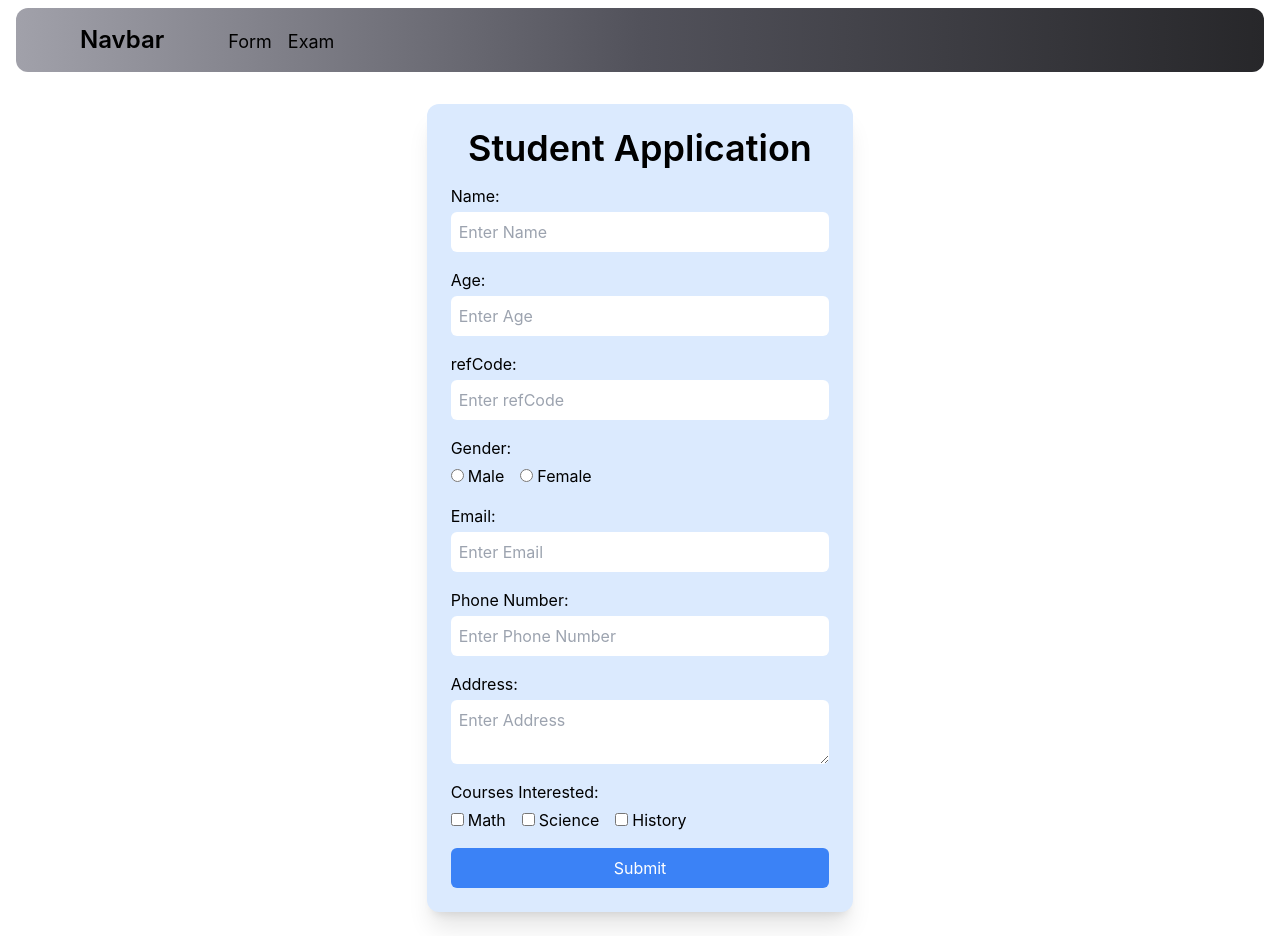
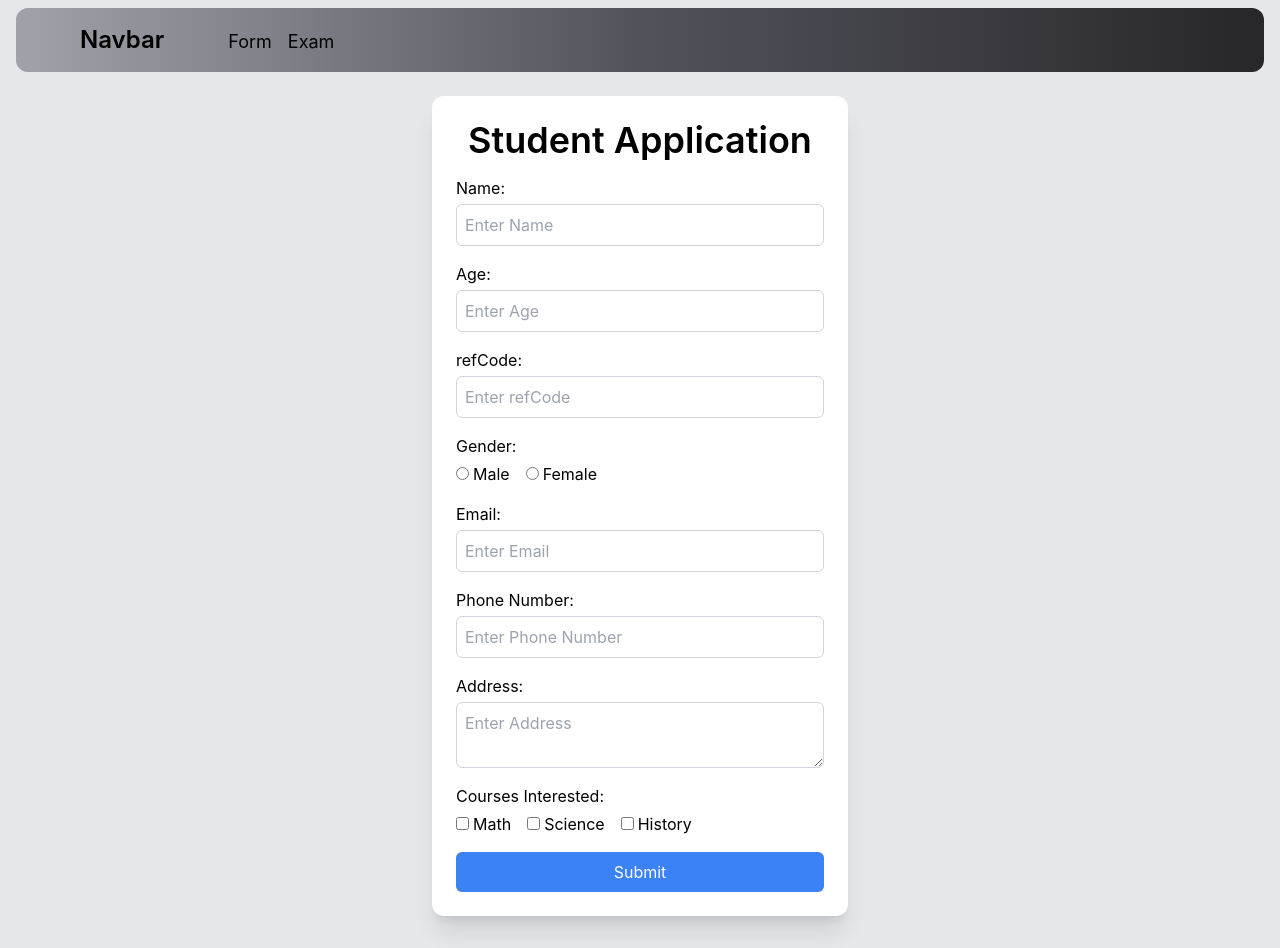
Before and after one commit to Riddh2003/MERN_Projects, a React (Create React App) app in the folder homework/: page /navbar/form in a window 1280 px wide. Built offline with nearby package versions, Linux system fonts and the light colour scheme.

Commit message:
changes in homework project

```diff
--- a/homework/src/App.js
+++ b/homework/src/App.js
@@ -5,7 +5,7 @@ import { Exam } from "./components/Exam";
 
 function App() {
   return (
-    <div className="w-full h-screen">
+    <div className="w-full max-h-fit py-2 px-4 bg-gray-200">
       <Navbar></Navbar>
       <Routes>
         <Route path="/navbar/form" element={<Form></Form>}></Route>
--- a/homework/src/components/Exam.jsx
+++ b/homework/src/components/Exam.jsx
@@ -2,18 +2,21 @@ import React, { useState } from "react";
 import { useForm } from "react-hook-form";
 
 export const Exam = () => {
-  const { register, handleSubmit } = useForm();
-  const [questions, setQuestions] = useState();
+  const { register, handleSubmit, reset } = useForm();
+  const [questions, setQuestions] = useState([]);
   const [isSubmited, setIsSubmited] = useState(false);
+
   const submitHandler = data => {
-    setQuestions(data);
+    setQuestions(prevQuestions => [...prevQuestions, data]);
     setIsSubmited(true);
+    reset();
   };
+
   return (
-    <div className="flex justify-center items-center h-screen bg-gray-100">
+    <div className="flex flex-col items-center mt-6 justify-center max-h-fit">
       <form
         onSubmit={handleSubmit(submitHandler)}
-        className="bg-white p-6 rounded shadow-md w-full max-w-md"
+        className="bg-white p-6 rounded-lg shadow-md w-full max-w-md mb-6"
       >
         <p className="text-2xl font-bold mb-4">Exam</p>
         <div className="mb-4">
@@ -31,28 +34,50 @@ export const Exam = () => {
             type="text"
             placeholder="Enter the option A: "
             className="w-full p-2 border border-gray-300 rounded mt-1 mb-2"
-            {...register("option A")}
+            {...register("optionA")}
           />
           <input
             type="text"
             placeholder="Enter the option B: "
             className="w-full p-2 border border-gray-300 rounded mt-1 mb-2"
-            {...register("option B")}
+            {...register("optionB")}
           />
           <input
             type="text"
             placeholder="Enter the option C: "
             className="w-full p-2 border border-gray-300 rounded mt-1 mb-2"
-            {...register("option C")}
+            {...register("optionC")}
           />
           <input
             type="text"
             placeholder="Enter the option D: "
             className="w-full p-2 border border-gray-300 rounded mt-1"
-            {...register("option D")}
+            {...register("optionD")}
           />
+          <button
+            type="submit"
+            className="btn mt-4 p-2 rounded bg-gray-400 w-full hover:bg-gray-500"
+          >
+            ADD
+          </button>
         </div>
       </form>
+      {isSubmited &&
+        questions.map((question, index) => (
+          <div
+            key={index}
+            className="bg-white p-6 rounded-lg shadow-md w-full max-w-md mb-6"
+          >
+            <p className="text-2xl font-bold mb-4">Question {index + 1}</p>
+            <p className="text-lg font-semibold mb-4">Q: {question.question}</p>
+            <p className="text-lg font-semibold mb-4" type="checkbox">
+              A: {question.optionA}
+            </p>
+            <p className="text-lg font-semibold mb-4">B: {question.optionB}</p>
+            <p className="text-lg font-semibold mb-4">C: {question.optionC}</p>
+            <p className="text-lg font-semibold mb-4">D: {question.optionD}</p>
+          </div>
+        ))}
     </div>
   );
 };
--- a/homework/src/components/Form.jsx
+++ b/homework/src/components/Form.jsx
@@ -52,7 +52,7 @@ export const Form = () => {
     <div className="max-h-fit flex flex-col items-center justify-center">
       <form
         onSubmit={handleSubmit(submitHandler)}
-        className="bg-blue-100 w-1/3 h-auto text-black flex flex-col rounded-xl m-6 p-6 space-y-4 shadow-xl"
+        className="bg-white w-1/3 h-auto text-black flex flex-col rounded-xl m-6 p-6 space-y-4 shadow-xl"
       >
         <p className="text-4xl text-center font-semibold">
           Student Application
@@ -62,7 +62,7 @@ export const Form = () => {
           <input
             type="text"
             placeholder="Enter Name"
-            className="rounded-md p-2 text-black"
+            className="rounded-md p-2 text-black border border-gray-300"
             {...register("name", validationSchema.name)}
           />
           <p className="text-red-400">{errors.name?.message}</p>
@@ -72,7 +72,7 @@ export const Form = () => {
           <input
             type="number"
             placeholder="Enter Age"
-            className="rounded-md p-2 text-black"
+            className="rounded-md p-2 text-black border border-gray-300"
             {...register("age", validationSchema.age)}
           />
           <p className="text-red-400">{errors.age?.message}</p>
@@ -82,7 +82,7 @@ export const Form = () => {
           <input
             type="text"
             placeholder="Enter refCode"
-            className="rounded-md p-2 text-black"
+            className="rounded-md p-2 text-black border border-gray-300"
             {...register("refCode", validationSchema.refCodde)}
           />
           <p className="text-red-400">{errors.refCode?.message}</p>
@@ -117,7 +117,7 @@ export const Form = () => {
           <input
             type="email"
             placeholder="Enter Email"
-            className="rounded-md p-2 text-black"
+            className="rounded-md p-2 text-black border border-gray-300"
             {...register("email")}
           />
         </div>
@@ -126,7 +126,7 @@ export const Form = () => {
           <input
             type="tel"
             placeholder="Enter Phone Number"
-            className="rounded-md p-2 text-black"
+            className="rounded-md p-2 text-black border border-gray-300"
             {...register("phoneNo")}
           />
         </div>
@@ -134,7 +134,7 @@ export const Form = () => {
           <label className="mb-1">Address:</label>
           <textarea
             placeholder="Enter Address"
-            className="rounded-md p-2 text-black"
+            className="rounded-md p-2 text-black border border-gray-300"
             {...register("address")}
           />
         </div>
--- a/homework/src/components/Navbar.jsx
+++ b/homework/src/components/Navbar.jsx
@@ -3,8 +3,8 @@ import { Link } from "react-router-dom";
 
 export const Navbar = () => {
   return (
-    <div className="">
-      <div className="navbar bg-gradient-to-r from-zinc-400 via-zinc-600 to-zinc-800 mx-4 my-2 rounded-xl text-black px-16 py-4">
+    <div>
+      <div className="navbar bg-gradient-to-r from-zinc-400 via-zinc-600 to-zinc-800 rounded-xl text-black px-16 py-4">
         <div className="flex gap-16">
           <Link className="btn btn-ghost text-2xl font-semibold" to="/">
             Navbar
```
Also changed, not shown: 1 other file (tests, documents, lock files or other folders).
